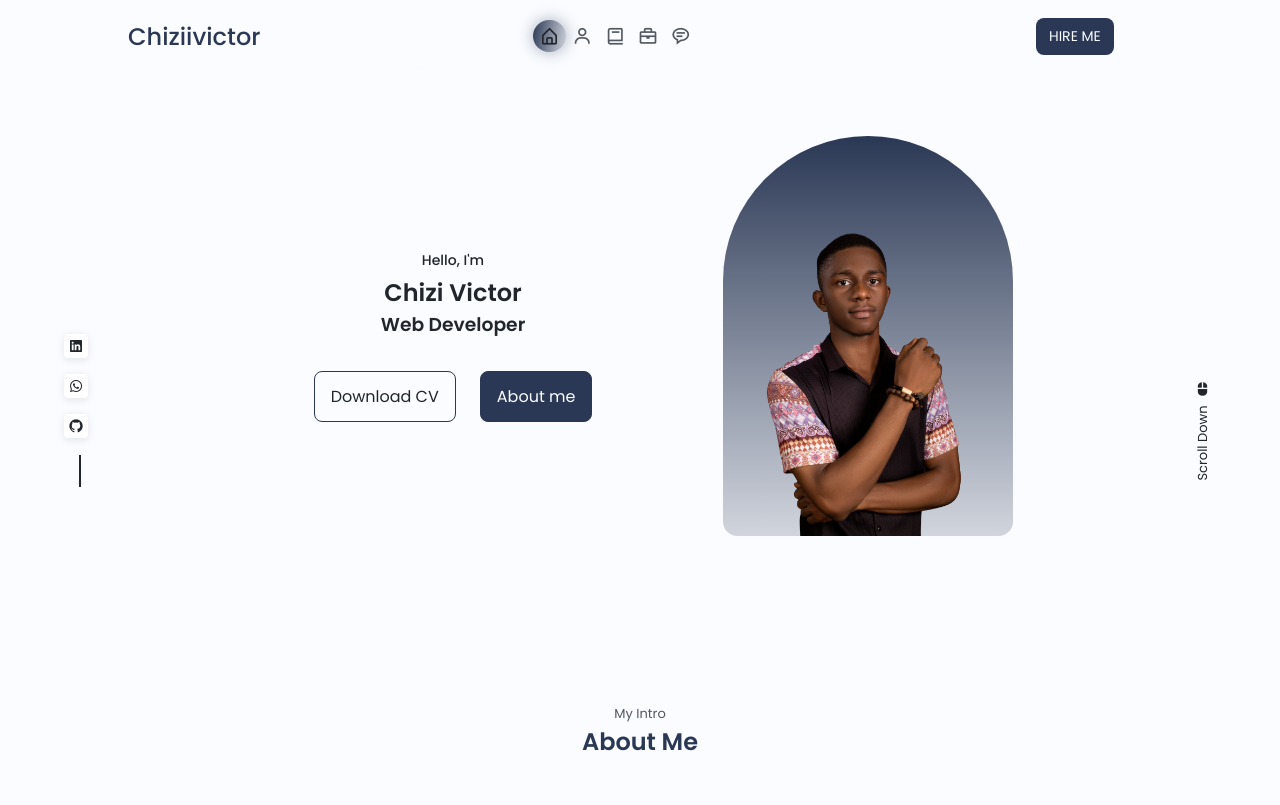
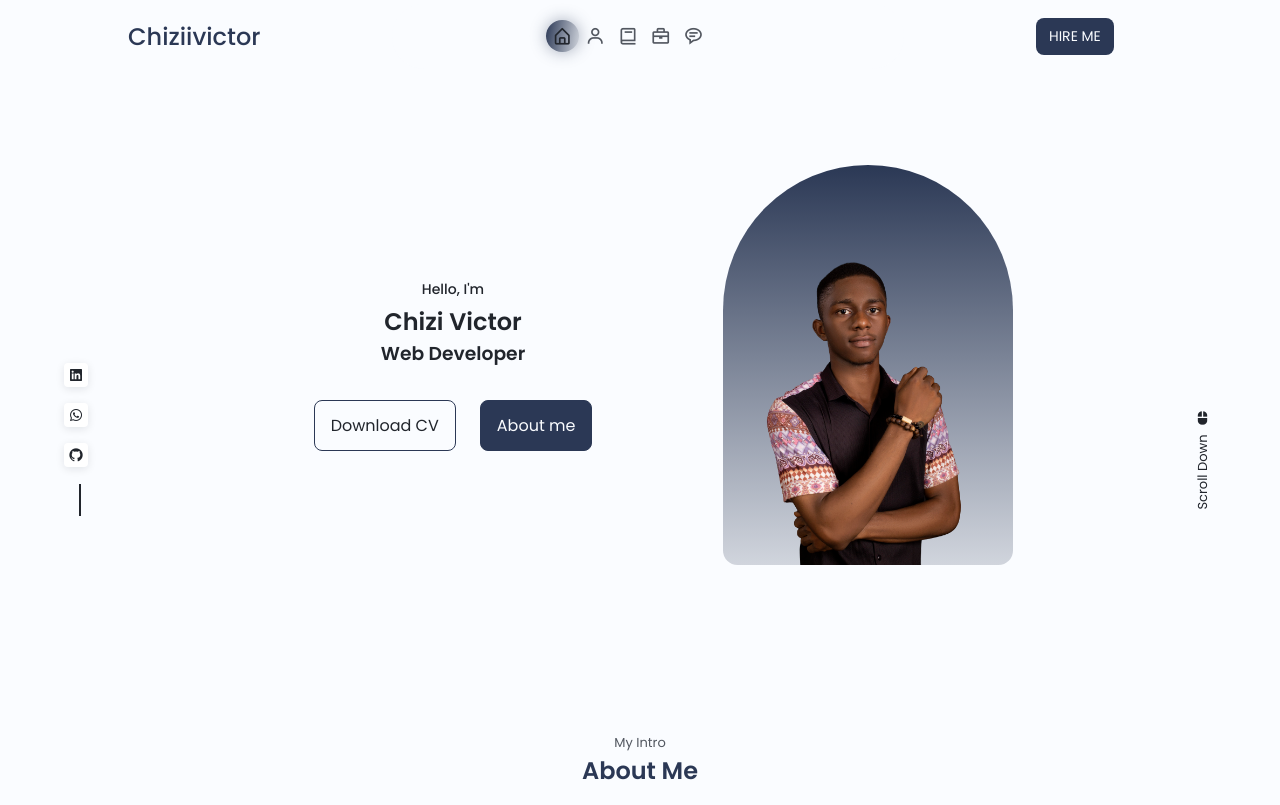
Before and after one commit to Chiziivictor/Portfolio, a PHP site: page / in a window 1280 px wide. Shown: the top 805 px of the page. Run offline with PHP 8.4, Linux system fonts and the light colour scheme.

Commit message:
favicon edit

```diff
--- a/css/styles.css
+++ b/css/styles.css
@@ -5,20 +5,12 @@
 :root {
   --header-height: 3.5rem;
   /*========== Colors ==========*/
-  /*Color mode HSL(hue, saturation, lightness)*/
-  /*
-        Purple: hsl(250, 66%, 75%)
-        Blue: hsl(207, 90%, 72%)
-        Pink: hsl(356, 66%, 75%)
-        Teal: hsl(174, 63%, 62%)
-  */
   --first-hue: 221;
   --sat: 33%;
   --lig: 25%;
   --second-hue: 219;
   --first-color: hsl(var(--first-hue), var(--sat), var(--lig));
-  --first-color-alt: hsl(var(--first-hue), var(--sat), 21%);
-  /* -4% */
+  --first-color-alt: hsl(var(--first-hue), var(--sat), 21%); /* -4% */
   /* --title-color: hsl(var(--second-hue), 15%, 95%);
   --text-color: hsl(var(--second-hue), 8%, 75%);
   --text-color-light: hsl(var(--second-hue), 4%, 55%);
@@ -31,6 +23,7 @@
   --body-color: hsl(var(--second-hue), 100%, 99%);
   /* --body-color: hsl(185, 29%, 92%); */
   --container-color: #fff;
+
   /*========== Font and typography ==========*/
   /*.5rem = 8px | 1rem = 16px ...*/
   --body-font: 'Poppins', sans-serif;
@@ -42,14 +35,17 @@
   --small-font-size: .813rem;
   --smaller-font-size: .75rem;
   --tiny-font-size: .625rem;
+
   /*========== Font weight ==========*/
   --font-medium: 500;
   --font-semibold: 600;
+
   /*========== z index ==========*/
   --z-tooltip: 10;
   --z-fixed: 100;
   --z-modal: 1000;
 }
+
 
 /* Responsive typography */
 @media screen and (min-width: 968px) {
@@ -63,6 +59,8 @@
     --smaller-font-size: .813rem;
   }
 }
+
+
 
 /*=============== BASE ===============*/
 * {
@@ -114,12 +112,9 @@ img {
   height: auto;
 }
 
-/*=============== THEME ===============*/
-/*========== Variables Dark theme ==========*/
-/*==========
-    Color changes in some parts of
-    the website, in light theme
-==========*/
+
+
+
 /*=============== REUSABLE CSS CLASSES ===============*/
 .container {
   max-width: 100%;
@@ -238,6 +233,7 @@ img {
   background-color: var(--first-color);
   color: var(--title-color);
 }
+
 
 /*=============== HOME ===============*/
 .home__container {
@@ -593,6 +589,8 @@ img {
   visibility: visible;
 }
 
+
+
 /*=============== WORK ===============*/
 .work__container {
   padding-top: 1rem;
@@ -656,8 +654,8 @@ img {
   color: var(--title-color);
 }
 
-/*=============== TESTIMONIAL ===============*/
-/* Swiper class */
+
+
 /*=============== CONTACT ===============*/
 .contact__container {
   row-gap: 3rem;
@@ -766,6 +764,8 @@ img {
   resize: none;
 }
 
+
+
 /*=============== FOOTER ===============*/
 .footer {
   background-color: var(--first-color);
@@ -815,12 +815,7 @@ img {
   font-size: var(--smaller-font-size);
 }
 
-/*=============== SCROLL BAR ===============*/
-::-webkit-scrollbar {
-  width: .6rem;
-  border-radius: .5rem;
-  background-color: var((--second-hue), 8%, 38%);
-}
+
 
 /*=============== BREAKPOINTS ===============*/
 /* For small devices */
@@ -876,6 +871,8 @@ img {
     column-gap: .25rem;
   }
 }
+
+
 
 /* For medium devices */
 @media screen and (min-width: 576px) {
@@ -950,6 +947,8 @@ img {
   padding-right: 5%;
 }
 
+
+
 @media screen and (min-width: 750px) {
   .home__container {
     display: grid;
@@ -957,8 +956,9 @@ img {
     grid-template-columns: min-content max-content;
     justify-content: center;
     align-items: center;
-    padding-top: 5rem;
+    padding-top: 8rem;
     padding-right: 4rem;
+    margin-top: 1.8rem;
   }
 
   .home__data {
@@ -981,6 +981,9 @@ img {
 .section__title {
   margin-bottom: 5rem;
 }
+
+
+
 
 /* For large devices */
 @media screen and (min-width: 900px) {
@@ -1021,11 +1024,10 @@ img {
     position: static;
     background-color: var(--body-color);
     width: 40%;
-    border-radius: 4rem;
     padding: 1rem 2.25rem;
     backdrop-filter: blur(10px);
     justify-items: center;
-    padding-right: 8%;
+    padding-right: 6%;
   }
 
   .cv {
--- a/index.html
+++ b/index.html
@@ -4,16 +4,8 @@
 <head>
   <meta charset="UTF-8">
   <meta name="viewport" content="width=device-width, initial-scale=1.0">
-
-  <!--=============== FAVICON ===============-->
-  <link rel="shortcut icon" href="img/favicon.png" type="image/x-icon">
-
-  <!--=============== BOXICONS ===============-->
+  <!-- <link rel="shortcut icon" href="img/favicon.png" type="image/png"> -->
   <link href='https://unpkg.com/boxicons@2.1.1/css/boxicons.min.css' rel='stylesheet'>
-  <!--=============== SWIPER CSS ===============-->
-  <link rel="stylesheet" href="">
-
-  <!--=============== CSS ===============-->
   <link rel="stylesheet" href="css/styles.css">
 
   <title> Chizi Victor</title>
```
Also changed, not shown: js/main.js (+0 -10 lines), img/favicon.png, img/original-rmbg.png (deleted), img/perfil.png (deleted), img/testimonial1.png (deleted), img/testimonial2.png (deleted), img/testimonial3.png (deleted), 1 other file.
